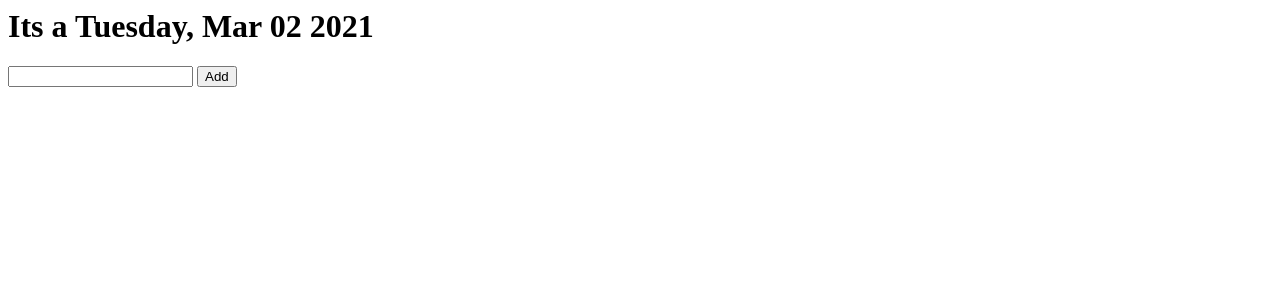
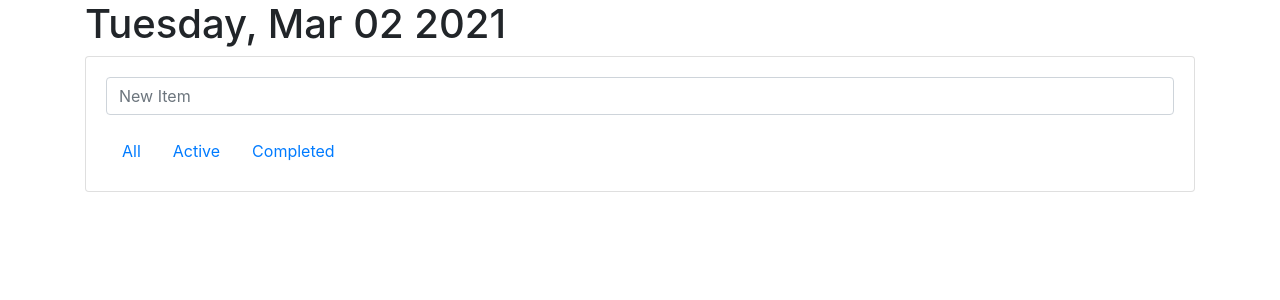
Before and after one commit to sabrina-gujral/ToDo-List, a Node server app: page / in a window 1280 px wide. Shown: the top 300 px of the page. Run offline with Node 20, Linux system fonts and the light colour scheme; some libraries are stand-ins or nearby versions.

Commit message:
Create ejs lists to be rendered

```diff
--- a/views/list.ejs
+++ b/views/list.ejs
@@ -1,23 +1,57 @@
 <html lang="en">
+
 <head>
-  <meta charset="utf-8">
-
-  <title>ToDo List</title>
-  <meta name="Sabrina" content="ToDoList">
-
+    <meta charset="utf-8">
+    <link rel="stylesheet" href="https://stackpath.bootstrapcdn.com/bootstrap/4.1.3/css/bootstrap.min.css" integrity="sha384-MCw98/SFnGE8fJT3GXwEOngsV7Zt27NXFoaoApmYm81iuXoPkFOJwJ8ERdknLPMO" crossorigin="anonymous">
+    <script src="https://use.fontawesome.com/9b1f791f2d.js"></script>
+    <link rel="stylesheet" href="./styles.css">
+    <title>ToDo List</title>
+    <meta name="Sabrina" content="ToDoList">
 </head>
 
 <body>
-	<h1>Its a <%= day %></h1>
-	<ul>
-		<% for (var i = 0; i < item.length; ++i) { %>
-		<li><%= item[i] %></li>
-		<% } %>
-	</ul>
+    <div class="content">
+        <div class="container">
+            <div class="row">
+                <div class="col-md-12">
+                    <h1 class="box" id="heading">
+                        <%= day %>
+                    </h1>
+                </div>
+            </div>
+        </div>
+        <div class="container">
+            <div class="row">
+                <div class="col-md-12">
+                    <div class="card card-white">
+                        <div class="card-body">
+                            <!-- <p class="pin-left"><i class="fa fa-times-circle-o"></i></p>
+                    	<p class="pin-right"><i class="fa fa-times-circle-o"></i></p> -->
+                            <form action="/" method="post">
+                                <input type="text" class="form-control add-task" placeholder="New Item" name="item" autocomplete="off">
+                                <button type="submit" name="submit" style="display: none;"></button>
+                            </form>
+                            <ul class="nav nav-pills todo-nav">
+                                <li role="presentation" class="nav-item all-task active"><a href="#" class="nav-link">All</a></li>
+                                <li role="presentation" class="nav-item active-task"><a href="#" class="nav-link">Active</a></li>
+                                <li role="presentation" class="nav-item completed-task"><a href="#" class="nav-link">Completed</a></li>
+                            </ul>
+                            <div class="todo-list">
+                                <% for (var i = 0; i < item.length; ++i) { %>
+                                <div class="todo-item">
+                                    <input type="checkbox">
+                                    <span class="item">
+                                        <%= item[i] %></span>
+                                    <!-- <a href="javascript:void(0);" class="float-right remove-todo-item"><i class="icon-close"></i></a> -->
+                                </div>
+                                <% } %>
+                            </div>
+                        </div>
+                    </div>
+                </div>
+            </div>
+        </div>
+    </div>
+</body>
 
-	<form action="/" method="post">
-		<input type="text" name="item">
-		<button type="submit" name="submit">Add</button>
-	</form>
-</body>
 </html>
```
